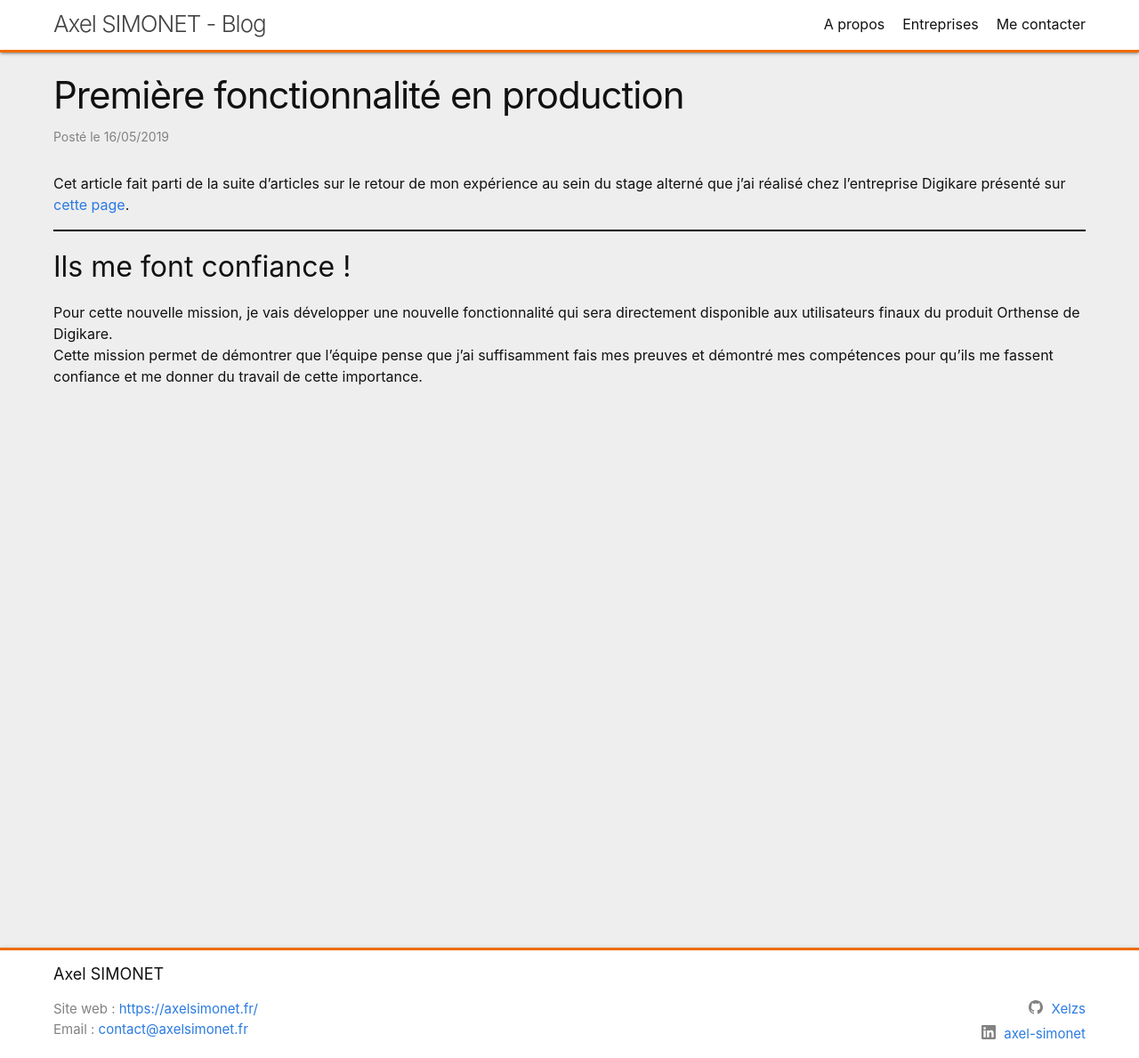
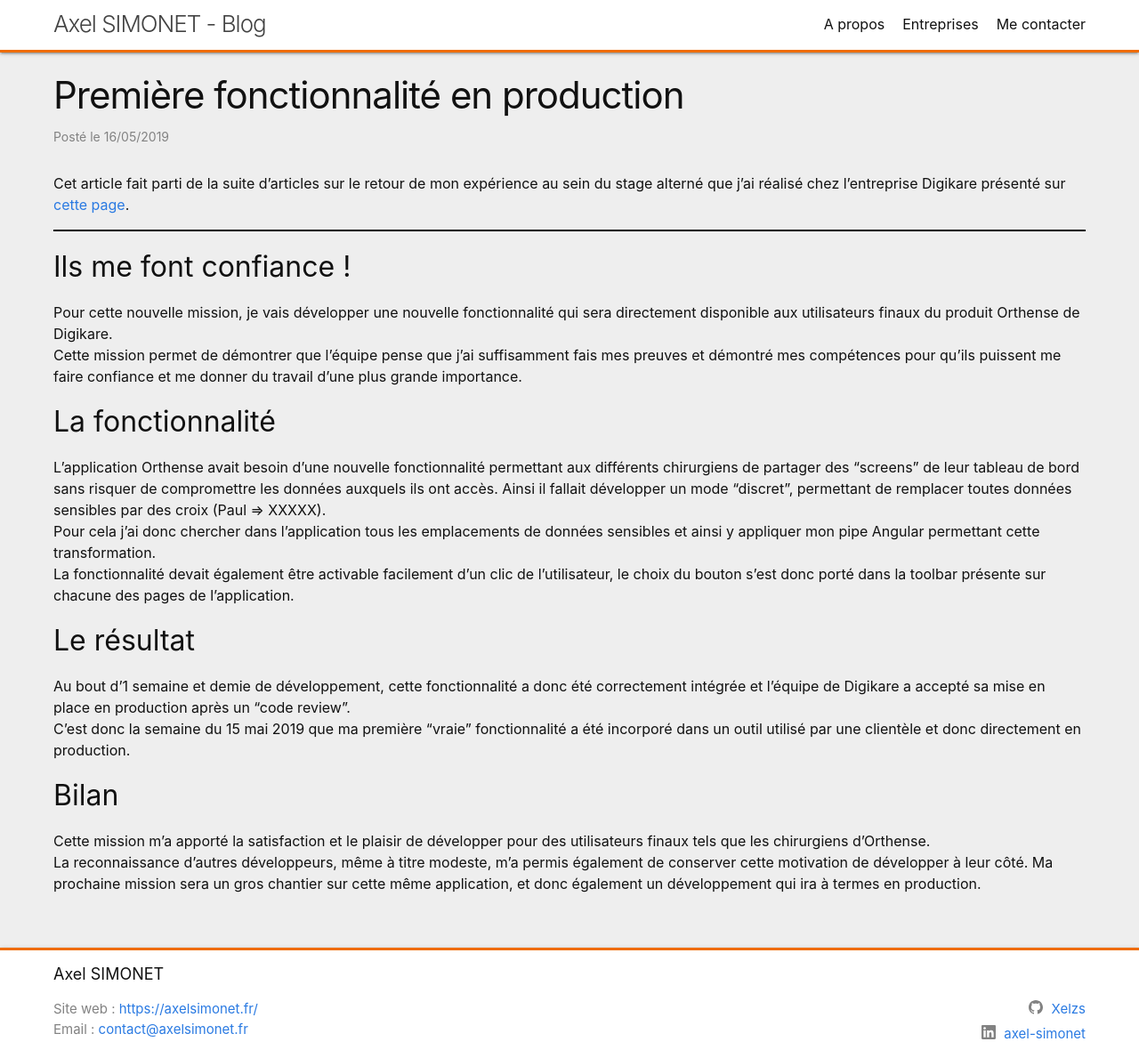
Before and after one commit to Xelzs/xelzs.github.io, a Jekyll site: the page built from _posts/2019-05-16-first-app-prod-digikare.md, in a window 1280 px wide and 1189 px high. Shown: the whole window at 89% size. Built offline with Jekyll 4.4.1, drawn with Linux system fonts in a browser that asks for light colours.

Commit message:
four post

```diff
--- a/_posts/2019-05-16-first-app-prod-digikare.md
+++ b/_posts/2019-05-16-first-app-prod-digikare.md
@@ -12,4 +12,21 @@ ___
 ## Ils me font confiance !
 
 Pour cette nouvelle mission, je vais développer une nouvelle fonctionnalité qui sera directement disponible aux utilisateurs finaux du produit Orthense de Digikare.
-Cette mission permet de démontrer que l'équipe pense que j'ai suffisamment fais mes preuves et démontré mes compétences pour qu'ils me fassent confiance et me donner du travail de cette importance.
+Cette mission permet de démontrer que l'équipe pense que j'ai suffisamment fais mes preuves et démontré mes compétences pour qu'ils puissent me faire confiance et me donner du travail d'une plus grande importance.
+
+## La fonctionnalité
+
+L'application Orthense avait besoin d'une nouvelle fonctionnalité permettant aux différents chirurgiens de partager des "screens" de leur tableau de bord sans risquer de compromettre les données auxquels ils ont accès. Ainsi il fallait développer un mode "discret", permettant de remplacer toutes données sensibles par des croix (Paul => XXXXX).
+Pour cela j'ai donc chercher dans l'application tous les emplacements de données sensibles et ainsi y appliquer mon pipe Angular permettant cette transformation.
+La fonctionnalité devait également être activable facilement d'un clic de l'utilisateur, le choix du bouton s'est donc porté dans la toolbar présente sur chacune des pages de l'application.
+
+## Le résultat
+
+Au bout d'1 semaine et demie de développement, cette fonctionnalité a donc été correctement intégrée et l'équipe de Digikare a accepté sa mise en place en production après un "code review".
+C'est donc la semaine du 15 mai 2019 que ma première "vraie" fonctionnalité a été incorporé dans un outil utilisé par une clientèle et donc directement en production.
+
+## Bilan
+
+Cette mission m'a apporté la satisfaction et le plaisir de développer pour des utilisateurs finaux tels que les chirurgiens d'Orthense.
+La reconnaissance d'autres développeurs, même à titre modeste, m'a permis également de conserver cette motivation de développer à leur côté.
+Ma prochaine mission sera un gros chantier sur cette même application, et donc également un développement qui ira à termes en production.
```
Also changed, not shown: _includes/disqus_comments.html (deleted, +0 -20 lines).
